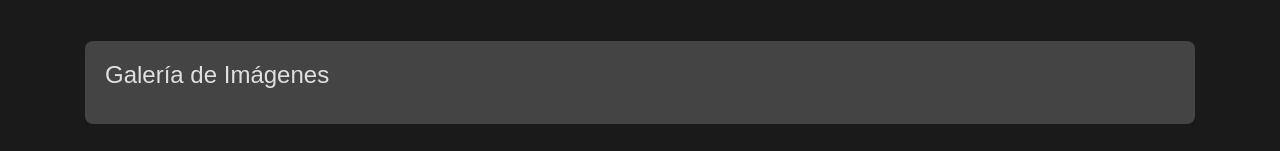
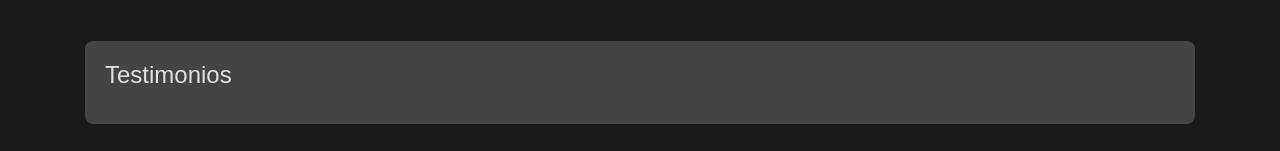
Before and after one commit to oredator/indexComunidad, a plain HTML site: page index.html in a window 1280 px wide. Shown: the part 724-875 px from the top of the page. Drawn offline with nearby package versions, Linux system fonts and the light colour scheme.

Commit message:
Update index.html

```diff
--- a/index.html
+++ b/index.html
@@ -133,9 +133,9 @@
         <section id="testimonios" class="mb-5">
             <div class="card" onclick="toggleContent('galeria')">
                 <div class="card-body">
-                    <h2 class="card-title">Galería de Imágenes</h2>
+                    <h2 class="card-title">Testimonios</h2>
                     <div class="card-content">
-                        <p class="card-text">Explora nuestra galería de imágenes relacionadas con el trading y el análisis de mercados.</p>
+                        <p class="card-text">Testimonios</p>
                         <div class="image-container">
                             <img src="testi1.png" alt="Publicación 1" class="img-fluid">
                             <img src="testi2.png" alt="Publicación 1" class="img-fluid">
```
